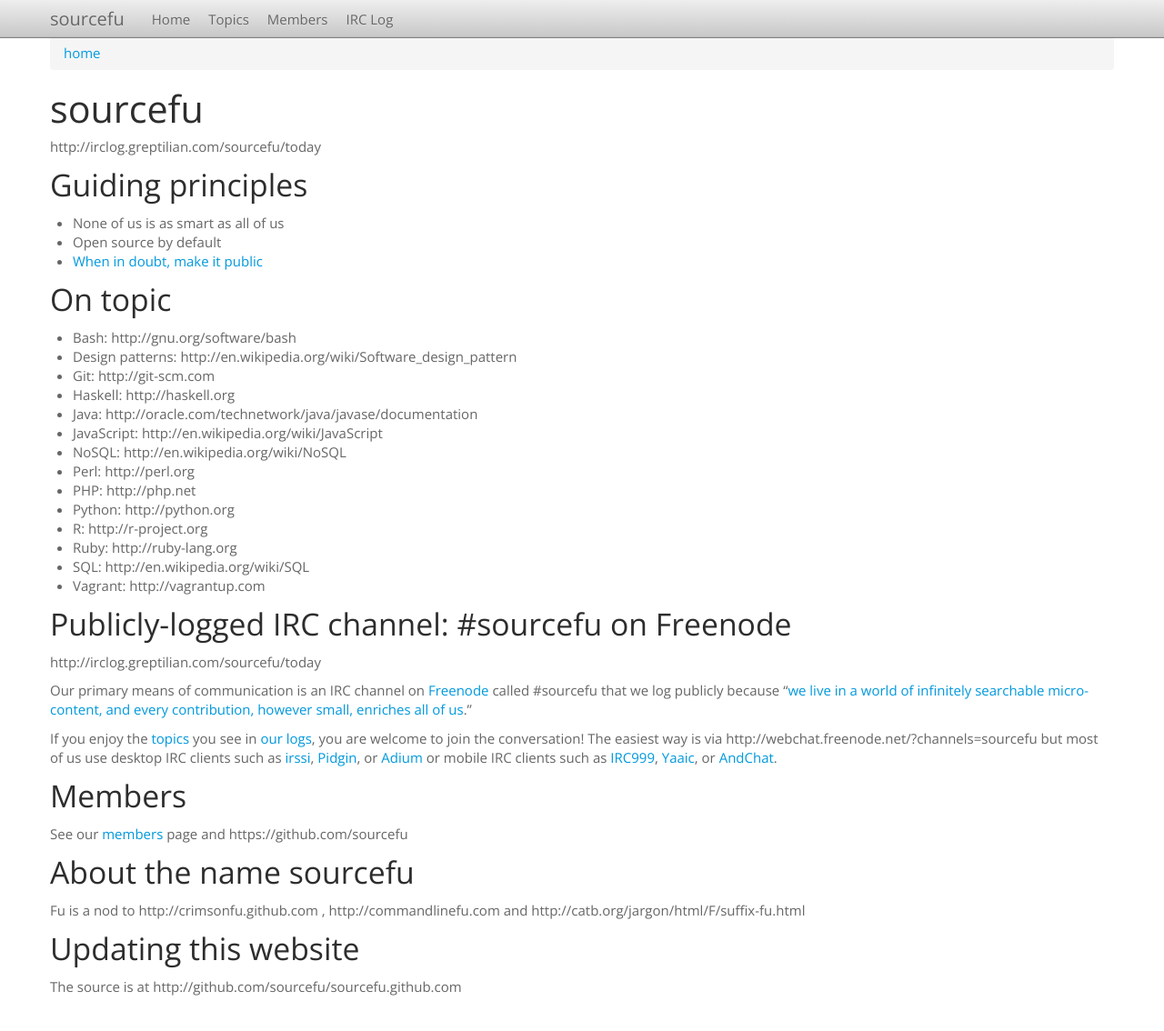
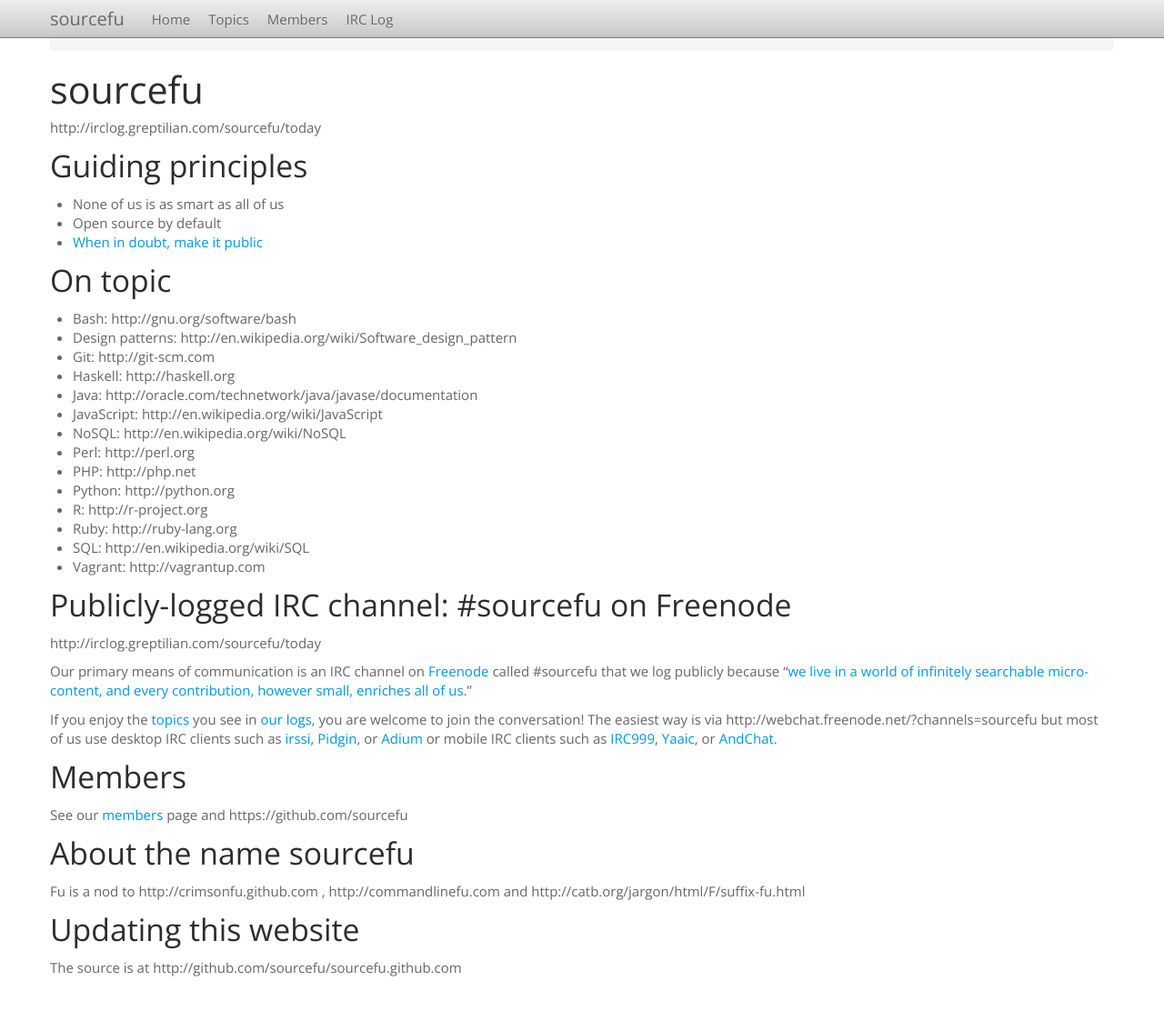
Before and after one commit to sourcefu/sourcefu.github.com, a Jekyll site: the page built from index.md, in a window 1280 px wide and 1146 px high. Shown: the top 1134 px of the window at 91% size. Built offline with Jekyll 4.4.1, drawn with Linux system fonts in a browser that asks for light colours; Markdown is read by kramdown in place of the engine named in the settings.

Commit message:
removing "home" from breadcrumbs. just click sourcefu

```diff
--- a/_includes/breadcrumbs.html
+++ b/_includes/breadcrumbs.html
@@ -10,9 +10,7 @@ based on http://stackoverflow.com/questions/9612235/what-are-some-good-ways-to-i
 {% assign growing_path="" %}
 
 {% if num_levels_deep == "-1" %}
-<li><a href="/">home</a> &nbsp; </li>
 {% else %}
-<li><a href="/">home</a> &#187; </li>
   {% for unused in site.something_to_iterate_over limit: num_levels_deep %}
 
     {% capture first_of_remaining %}{{ remaining_parts | truncatewords: 1, '' }}{% endcapture %}
```
